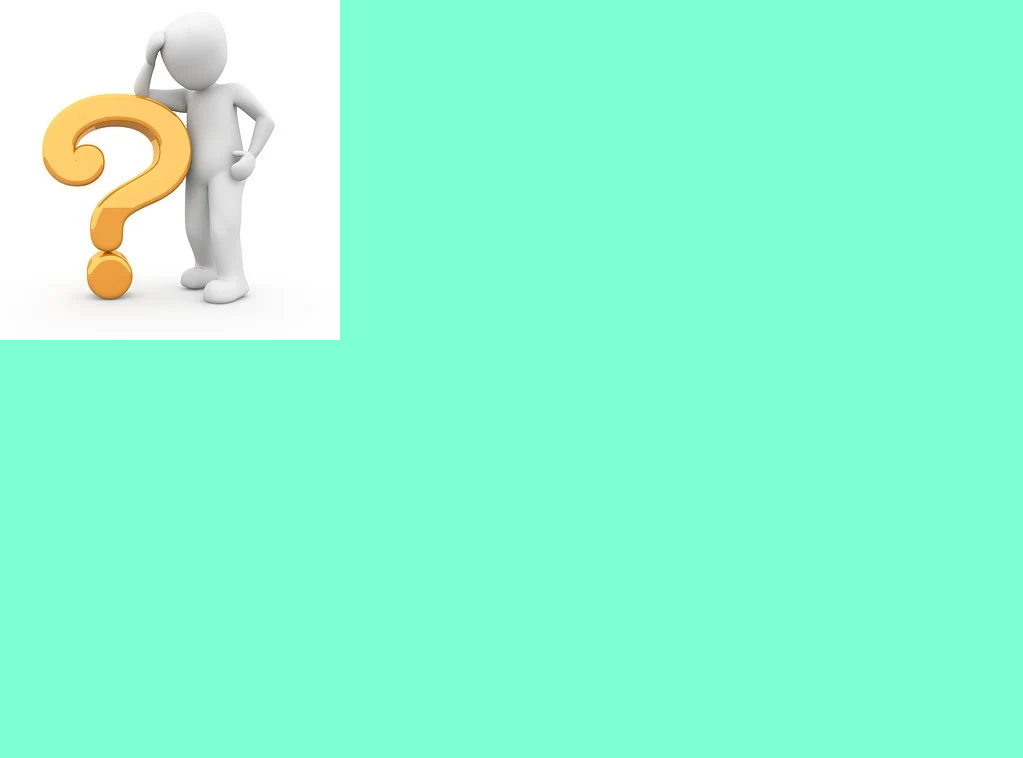
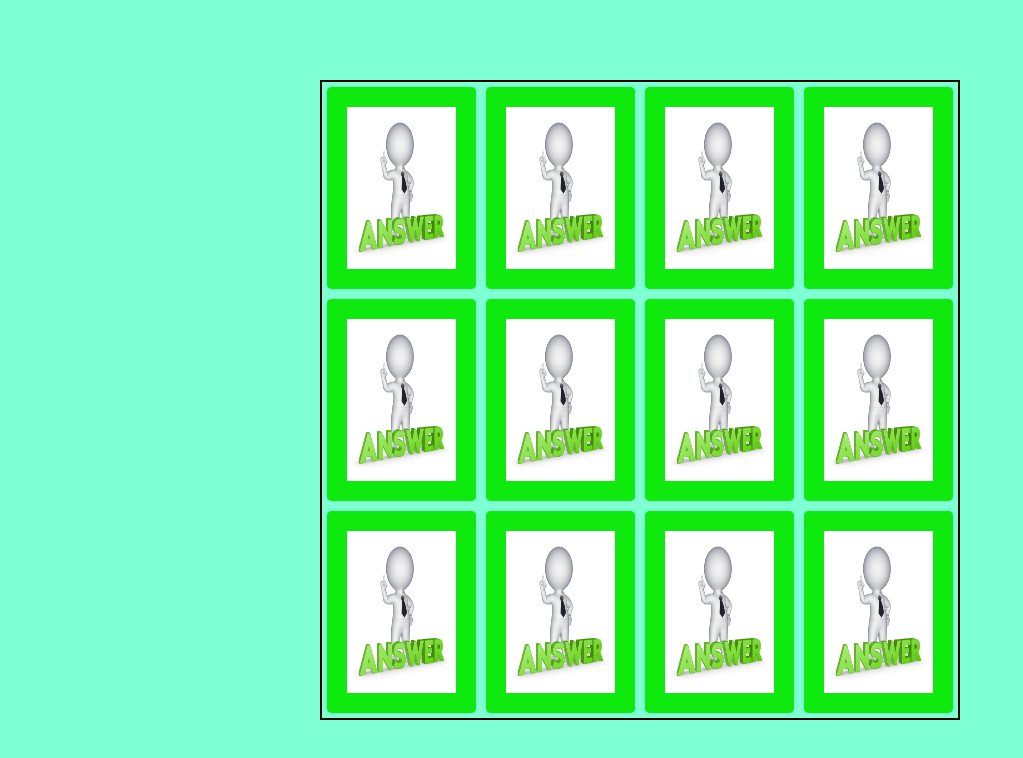
Before and after one commit to maish79/memory-game, a plain HTML site: page index.html in a window 1280 px wide. Shown: the whole page, without its empty margins (0-1023 px from the left). Drawn offline with Linux system fonts and the light colour scheme; files whose address does not match are found by name.

Commit message:
Add css tyle to card area

```diff
--- a/assets/css/styles.css
+++ b/assets/css/styles.css
@@ -6,4 +6,46 @@
 body {
     height: 100vh;
     background-color: aquamarine;
+    display: flex;
 }
+
+
+
+.game {
+margin: auto;
+border: 2px solid black;
+width: 640px;
+height: 640px;
+display: flex;
+flex-wrap: wrap;
+}
+.card {
+   margin: 5px;
+    width: calc(25% - 10px);
+    height: calc(33.333% - 10px);
+    position: relative;
+    transform: scale(1);
+
+}
+.card :active{
+    transform: scale(.97);
+    transition: transform.2s;
+}
+.front-side{
+   background: rgb(14, 234, 14);
+    position: absolute;
+    width: 100%;
+    height: 100%;
+    padding: 20px;
+    border-radius: 5px;
+
+}
+.back-side{
+    background: rgb(14, 234, 14);
+    position: absolute;
+    width: 100%;
+    height: 100%;
+    padding: 20px;
+    border-radius: 5px;
+
+}
--- a/index.html
+++ b/index.html
@@ -8,10 +8,57 @@
     <title>Memory-Game</title>
 </head>
 <body>
-    <section>
-        <div>
-            <img class="back-side" src="assets/images/question-mark.jpg" alt="Avacado">
+    <section class="game">
+        <div class="card">
+            <img class="back-side" src="assets/images/question-mark.jpg" alt="Question-mark">
+            <img class="front-side" src="assets/images/answer.jpg" alt="Answer">
         </div>
+        <div class="card">
+            <img class="back-side" src="assets/images/question-mark.jpg" alt="Question-mark">
+            <img class="front-side" src="assets/images/answer.jpg" alt="Answer">
+        </div>
+        <div class="card">
+            <img class="back-side" src="assets/images/question-mark.jpg" alt="Question-mark">
+            <img class="front-side" src="assets/images/answer.jpg" alt="Answer">
+        </div>
+        <div class="card">
+            <img class="back-side" src="assets/images/question-mark.jpg" alt="Question-mark">
+            <img class="front-side" src="assets/images/answer.jpg" alt="Answer">
+        </div>
+        <div class="card">
+            <img class="back-side" src="assets/images/question-mark.jpg" alt="Question-mark">
+            <img class="front-side" src="assets/images/answer.jpg" alt="Answer">
+        </div>
+        <div class="card">
+            <img class="back-side" src="assets/images/question-mark.jpg" alt="Question-mark">
+            <img class="front-side" src="assets/images/answer.jpg" alt="Answer">
+        </div>
+        <div class="card">
+            <img class="back-side" src="assets/images/question-mark.jpg" alt="Question-mark">
+            <img class="front-side" src="assets/images/answer.jpg" alt="Answer">
+        </div>
+        <div class="card">
+            <img class="back-side" src="assets/images/question-mark.jpg" alt="Question-mark">
+            <img class="front-side" src="assets/images/answer.jpg" alt="Answer">
+        </div>
+        <div class="card">
+            <img class="back-side" src="assets/images/question-mark.jpg" alt="Question-mark">
+            <img class="front-side" src="assets/images/answer.jpg" alt="Answer">
+        </div>
+        <div class="card">
+            <img class="back-side" src="assets/images/question-mark.jpg" alt="Question-mark">
+            <img class="front-side" src="assets/images/answer.jpg" alt="Answer">
+        </div>
+        <div class="card">
+            <img class="back-side" src="assets/images/question-mark.jpg" alt="Question-mark">
+            <img class="front-side" src="assets/images/answer.jpg" alt="Answer">
+        </div>
+        <div class="card">
+            <img class="back-side" src="assets/images/question-mark.jpg" alt="Question-mark">
+            <img class="front-side" src="assets/images/answer.jpg" alt="Answer">
+        </div>
+
+
     </section>
 
 
```
Also changed, not shown: assets/images/answer.jpg (added).
